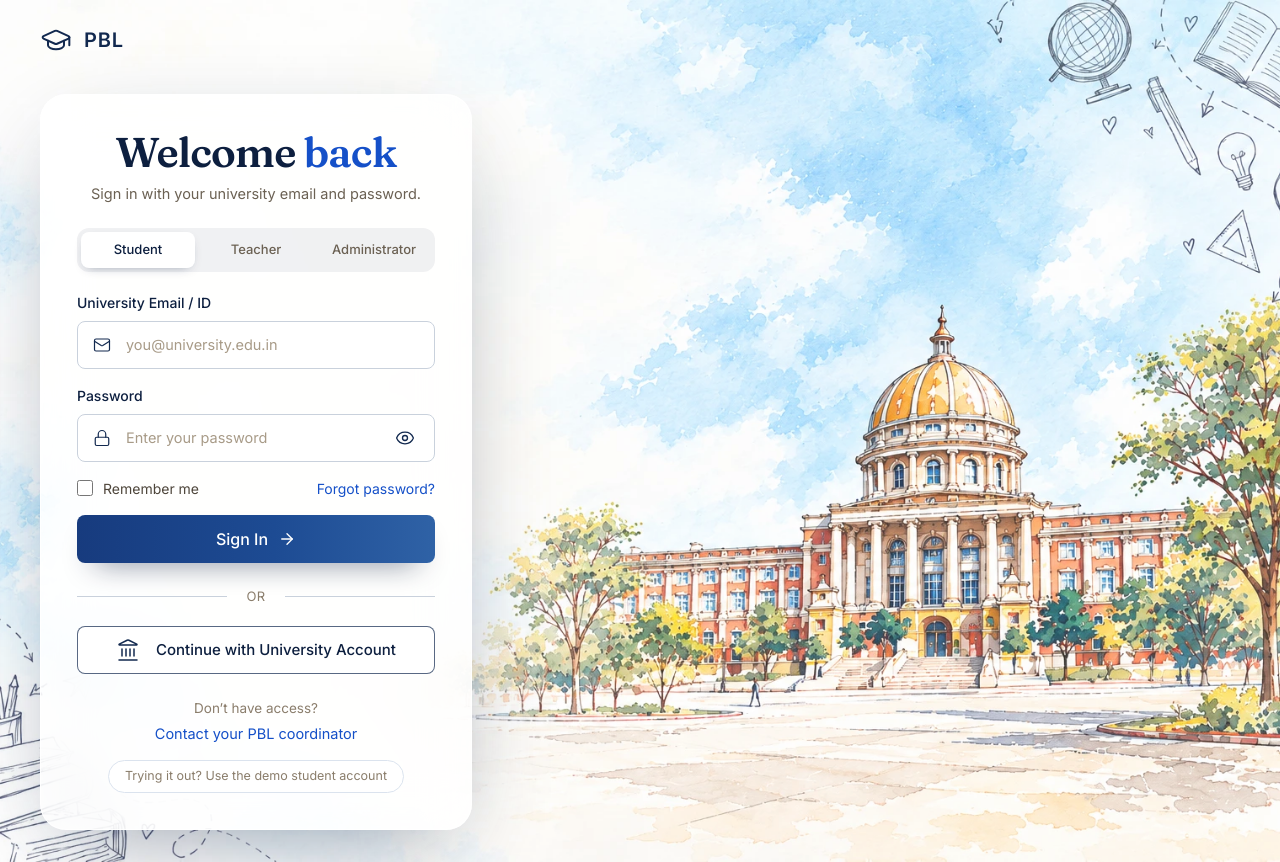
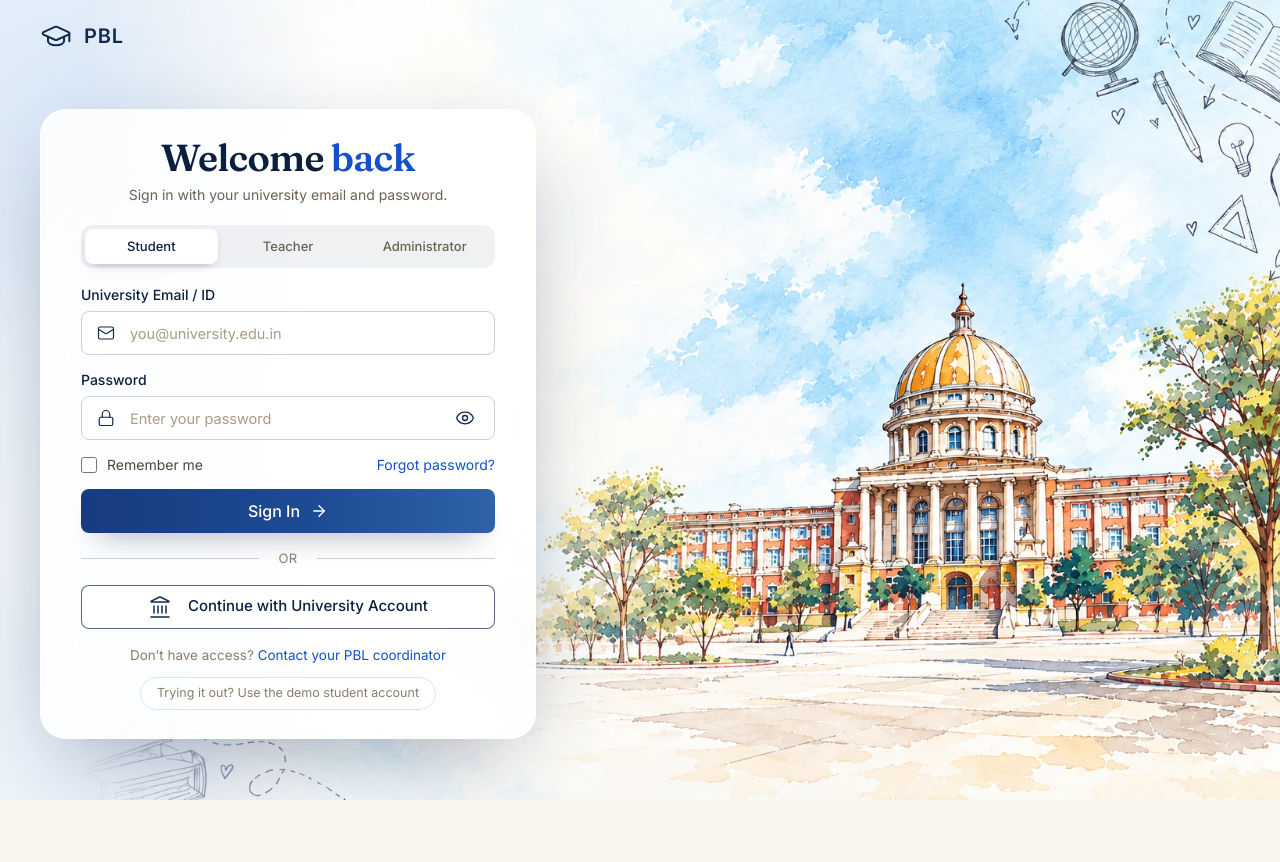
Before and after one commit to mihirr-spec/PBL-SEM-5-, a Next.js app: page /login in a window 1280 px wide. After the commit the page ends 800 px from the top, so only its background shows below. Built offline with nearby package versions, Linux system fonts and the light colour scheme; no server answers.

Commit message:
Sign-in: fit on one screen, wider card, show the whole painting

```diff
--- a/src/app/login/page.tsx
+++ b/src/app/login/page.tsx
@@ -8,25 +8,37 @@ import { LoginForm } from "@/components/auth/login-form";
 export const metadata: Metadata = { title: "Sign in" };
 
 /**
- * Sign-in screen: the campus watercolour fills the page and the form sits in
- * a frosted dialog over the painting's open left side.
+ * Sign-in screen: the campus watercolour sits on the right at full height and
+ * the form sits in a frosted dialog over the open paper on the left. The page
+ * is exactly one screen tall — nothing to scroll on a laptop.
  */
 export default function LoginPage() {
   return (
-    <div className="relative isolate flex min-h-screen flex-col overflow-hidden bg-[#fbfcfd]">
-      <Image
-        src="/art/login-bg.webp"
-        alt=""
+    <div className="relative isolate flex min-h-dvh flex-col overflow-hidden bg-[#fbfcfd] wide:h-dvh">
+      {/* Soft sky wash on the open paper side */}
+      <div
         aria-hidden
-        fill
-        priority
-        sizes="100vw"
-        className="-z-10 object-cover object-[72%_bottom]"
+        className="absolute inset-0 -z-20 [background-image:radial-gradient(ellipse_at_10%_15%,rgba(150,190,235,0.35),transparent_45%),radial-gradient(ellipse_at_20%_95%,rgba(150,190,235,0.25),transparent_40%)]"
       />
-      {/* Light veil so the dialog reads cleanly over the busiest parts */}
-      <div aria-hidden className="absolute inset-0 -z-10 bg-white/15" />
+      {/* The painting is sized by the screen's height so the whole scene shows,
+          and its left edge dissolves into the paper. */}
+      <div
+        aria-hidden
+        className="absolute inset-y-0 right-0 -z-10 w-full wide:w-[max(78vw,150dvh)] wide:[mask-image:linear-gradient(to_right,transparent_0%,black_22%)]"
+      >
+        <Image
+          src="/art/login-bg.webp"
+          alt=""
+          fill
+          priority
+          sizes="100vw"
+          className="object-cover object-[72%_bottom]"
+        />
+      </div>
+      {/* Light veil so the dialog reads cleanly on smaller screens */}
+      <div aria-hidden className="absolute inset-0 -z-10 bg-white/15 wide:hidden" />
 
-      <header className="px-6 pt-6 sm:px-10">
+      <header className="px-6 pt-5 sm:px-10 wide:absolute wide:inset-x-0 wide:top-0">
         <Link href="/" className="inline-flex items-center gap-3 text-ink-800">
           <GraduationCap className="size-8" strokeWidth={1.5} aria-hidden />
           <span className="text-[20px] font-semibold tracking-[0.04em]">PBL</span>
@@ -35,20 +47,20 @@ export default function LoginPage() {
 
       {/* On wide screens the dialog sits in the open paper left of the
           painting (centred on ~19vw); narrower screens centre it. */}
-      <main className="flex flex-1 items-center justify-center px-4 py-8 sm:px-6 wide:justify-start wide:pl-[max(2.5rem,calc(19vw-13.5rem))]">
+      <main className="flex flex-1 items-center justify-center px-4 py-6 sm:px-6 wide:justify-start wide:pt-16 wide:pb-4 wide:pl-[max(2.5rem,calc(19vw-15.5rem))]">
         <div
           role="dialog"
           aria-labelledby="signin-title"
-          className="animate-fade-rise w-full max-w-[27rem] rounded-[26px] border border-white/80 bg-white/80 px-6 py-8 shadow-[0_30px_90px_-30px_rgba(13,31,63,0.45)] backdrop-blur-xl sm:px-9 sm:py-9"
+          className="animate-fade-rise w-full max-w-[31rem] rounded-[26px] border border-white/80 bg-white/85 px-6 py-7 shadow-[0_30px_90px_-30px_rgba(13,31,63,0.45)] backdrop-blur-xl sm:px-10"
         >
           <div className="text-center">
             <h1
               id="signin-title"
-              className="font-display text-[2.3rem] leading-[1.05] font-semibold tracking-[-0.02em] text-ink-900 sm:text-[2.6rem]"
+              className="font-display text-[2.1rem] leading-[1.05] font-semibold tracking-[-0.02em] text-ink-900 sm:text-[2.35rem]"
             >
               Welcome <span className="text-azure-600">back</span>
             </h1>
-            <p className="mt-2 text-[14.5px] text-stone-600">
+            <p className="mt-1.5 text-[14px] text-stone-600">
               Sign in with your university email and password.
             </p>
           </div>
--- a/src/components/auth/login-form.tsx
+++ b/src/components/auth/login-form.tsx
@@ -50,7 +50,7 @@ const TABS = [
 type TabKey = (typeof TABS)[number]["key"];
 
 const control =
-  "h-12 w-full rounded-lg border border-[#c9d1dc] bg-white/90 pl-12 pr-4 text-[14.5px] text-ink-900 placeholder:text-stone-400 transition-colors hover:border-ink-400/60 focus:border-azure-500 focus:outline-none focus:ring-3 focus:ring-azure-100";
+  "h-11 w-full rounded-lg border border-[#c9d1dc] bg-white/90 pl-12 pr-4 text-[14.5px] text-ink-900 placeholder:text-stone-400 transition-colors hover:border-ink-400/60 focus:border-azure-500 focus:outline-none focus:ring-3 focus:ring-azure-100";
 
 const fieldIcon =
   "pointer-events-none absolute top-1/2 left-4 size-[18px] -translate-y-1/2 text-ink-800";
@@ -108,7 +108,7 @@ export function LoginForm() {
       <div
         role="tablist"
         aria-label="Account type"
-        className="mt-6 grid grid-cols-3 gap-1 rounded-xl bg-ink-900/[0.06] p-1"
+        className="mt-5 grid grid-cols-3 gap-1 rounded-xl bg-ink-900/[0.06] p-1"
       >
         {TABS.map((t) => (
           <button
@@ -129,11 +129,11 @@ export function LoginForm() {
         ))}
       </div>
 
-      <form onSubmit={handleSubmit} className="mt-5 space-y-4" noValidate>
+      <form onSubmit={handleSubmit} className="mt-4 space-y-3.5" noValidate>
         <div>
           <label
             htmlFor="email"
-            className="mb-2 block text-[14px] font-medium text-ink-900"
+            className="mb-1.5 block text-[14px] font-medium text-ink-900"
           >
             University Email / ID
           </label>
@@ -155,7 +155,7 @@ export function LoginForm() {
         <div>
           <label
             htmlFor="password"
-            className="mb-2 block text-[14px] font-medium text-ink-900"
+            className="mb-1.5 block text-[14px] font-medium text-ink-900"
           >
             Password
           </label>
@@ -222,7 +222,7 @@ export function LoginForm() {
         <button
           type="submit"
           disabled={submitting}
-          className="flex h-12 w-full items-center justify-center gap-2.5 rounded-lg bg-[linear-gradient(90deg,#173b7e_0%,#1d4b93_55%,#2f62a6_100%)] text-[16px] font-medium text-white shadow-[0_14px_30px_-18px_rgba(13,31,63,0.95)] transition-[filter,transform] hover:brightness-110 active:translate-y-px disabled:pointer-events-none disabled:opacity-70"
+          className="flex h-11 w-full items-center justify-center gap-2.5 rounded-lg bg-[linear-gradient(90deg,#173b7e_0%,#1d4b93_55%,#2f62a6_100%)] text-[16px] font-medium text-white shadow-[0_14px_30px_-18px_rgba(13,31,63,0.95)] transition-[filter,transform] hover:brightness-110 active:translate-y-px disabled:pointer-events-none disabled:opacity-70"
         >
           {submitting ? (
             <>
@@ -238,7 +238,7 @@ export function LoginForm() {
         </button>
       </form>
 
-      <div className="mt-6 flex items-center gap-5">
+      <div className="mt-4 flex items-center gap-5">
         <span className="h-px flex-1 bg-[#c9d1dc]" />
         <span className="text-[13px] tracking-wide text-stone-500">OR</span>
         <span className="h-px flex-1 bg-[#c9d1dc]" />
@@ -251,21 +251,21 @@ export function LoginForm() {
             "University single sign-on arrives in a later release. Sign in with your email and password for now.",
           )
         }
-        className="mt-5 flex h-12 w-full items-center justify-center gap-2.5 rounded-lg border border-ink-800/70 bg-white px-3 text-[14px] whitespace-nowrap sm:gap-4 sm:text-[15px] font-medium text-ink-900 transition-colors hover:bg-azure-50"
+        className="mt-4 flex h-11 w-full items-center justify-center gap-2.5 rounded-lg border border-ink-800/70 bg-white px-3 text-[14px] whitespace-nowrap sm:gap-4 sm:text-[15px] font-medium text-ink-900 transition-colors hover:bg-azure-50"
       >
         <Landmark className="size-5 shrink-0 text-ink-800 sm:size-6" strokeWidth={1.5} aria-hidden />
         Continue with University Account
       </button>
 
-      <div className="mt-6 text-center">
-        <p className="text-[13.5px] text-stone-500">Don&rsquo;t have access?</p>
-        <p className="mt-1 text-[14.5px] text-azure-600">
-          Contact your PBL coordinator
+      <div className="mt-4 text-center">
+        <p className="text-[13.5px] text-stone-500">
+          Don&rsquo;t have access?{" "}
+          <span className="text-azure-600">Contact your PBL coordinator</span>
         </p>
         <button
           type="button"
           onClick={fillDemo}
-          className="mt-4 rounded-full border border-[#dbe3ee] bg-white/70 px-4 py-1.5 text-[12.5px] text-stone-500 transition-colors hover:border-azure-100 hover:text-azure-600"
+          className="mt-3 rounded-full border border-[#dbe3ee] bg-white/70 px-4 py-1.5 text-[12.5px] text-stone-500 transition-colors hover:border-azure-100 hover:text-azure-600"
         >
           Trying it out? Use the demo {tab.label.toLowerCase()} account
         </button>
```
